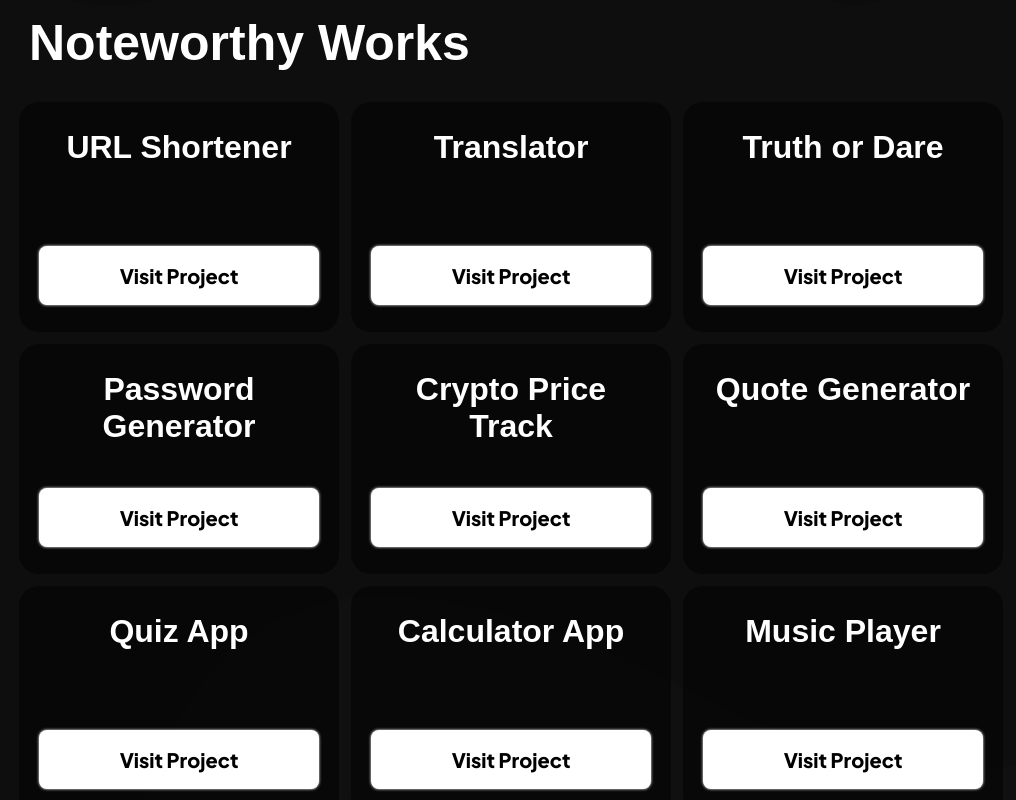
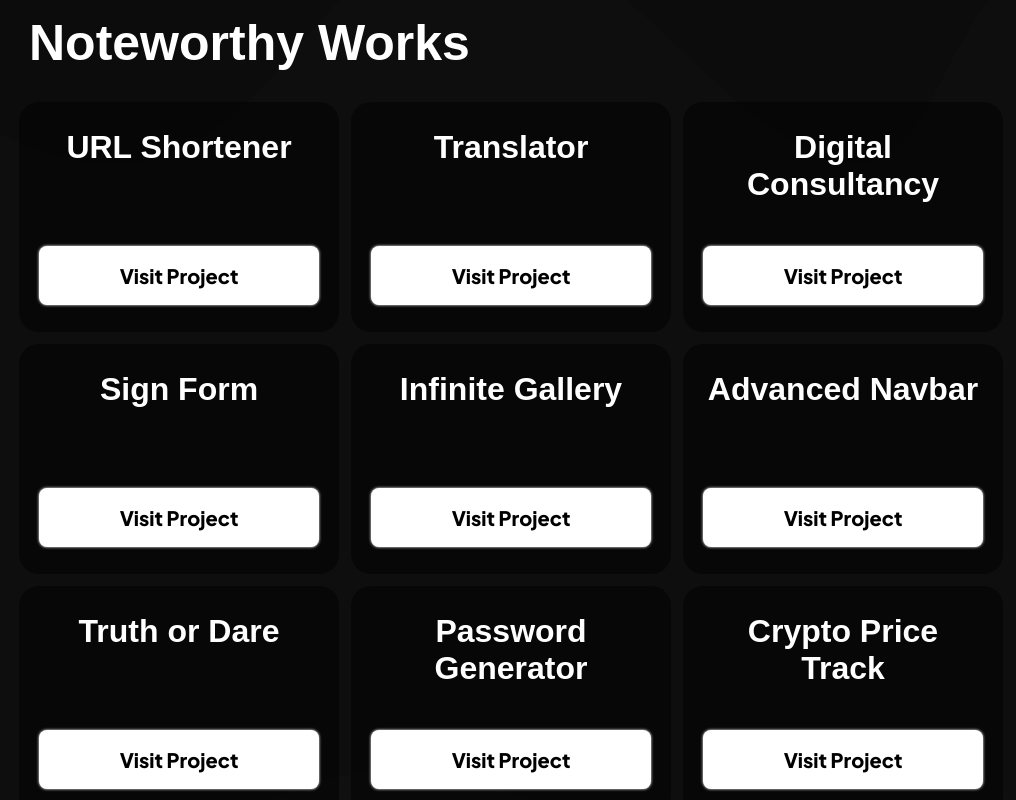
Before and after one commit to antisyst/new-portfolio, a Next.js app: page / in a window 1280 px wide. Shown: the part 5180-5980 px from the top of the page, without its empty margins (129-1145 px from the left). Built offline with nearby package versions, Linux system fonts and the light colour scheme; a web font is replaced by a local one.

Commit message:
Update works.tsx

```diff
--- a/src/components/works.tsx
+++ b/src/components/works.tsx
@@ -107,6 +107,30 @@ export default function Works() {
                 </WorksItem>
                 </Fade>
                 <Fade delay={100} triggerOnce={true} cascade damping={1e-1}>
+                <WorksItem>
+                    <WorksH1>Digital Consultancy</WorksH1>
+                    <WorksButton href="http://digitalcons.netlify.app/" target="_blank">Visit Project</WorksButton>
+                </WorksItem>
+                </Fade>
+                  <Fade delay={100} triggerOnce={true} cascade damping={1e-1}>
+                <WorksItem>
+                    <WorksH1>Sign Form</WorksH1>
+                    <WorksButton href="https://rmznform.netlify.app/" target="_blank">Visit Project</WorksButton>
+                </WorksItem>
+                </Fade>
+                  <Fade delay={100} triggerOnce={true} cascade damping={1e-1}>
+                <WorksItem>
+                    <WorksH1>Infinite Gallery</WorksH1>
+                    <WorksButton href="https://infinitygallery.netlify.app/" target="_blank">Visit Project</WorksButton>
+                </WorksItem>
+                </Fade>
+                   <Fade delay={100} triggerOnce={true} cascade damping={1e-1}>
+                <WorksItem>
+                    <WorksH1>Advanced Navbar</WorksH1>
+                    <WorksButton href="https://perfectnav.netlify.app/" target="_blank">Visit Project</WorksButton>
+                </WorksItem>
+                </Fade>
+                 <Fade delay={100} triggerOnce={true} cascade damping={1e-1}>
                 <WorksItem>
                     <WorksH1>Truth or Dare</WorksH1>
                     <WorksButton href="https://dogru.netlify.app/" target="_blank">Visit Project</WorksButton>
```
